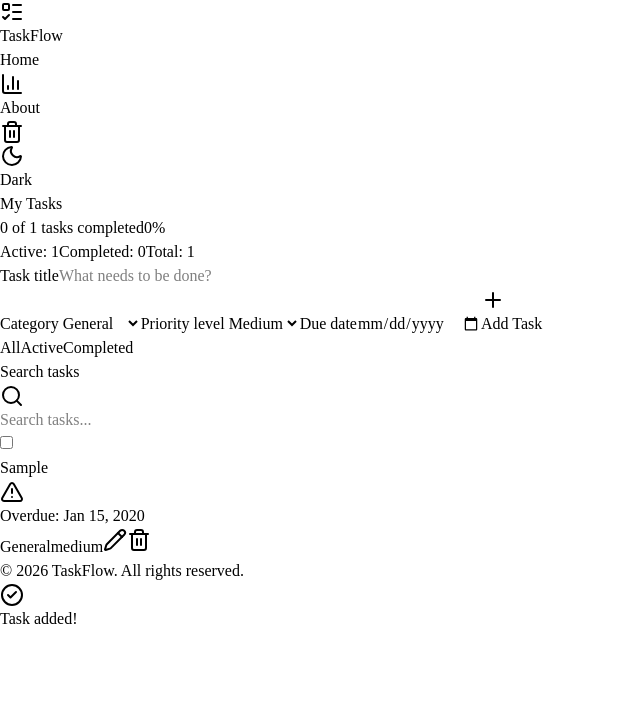
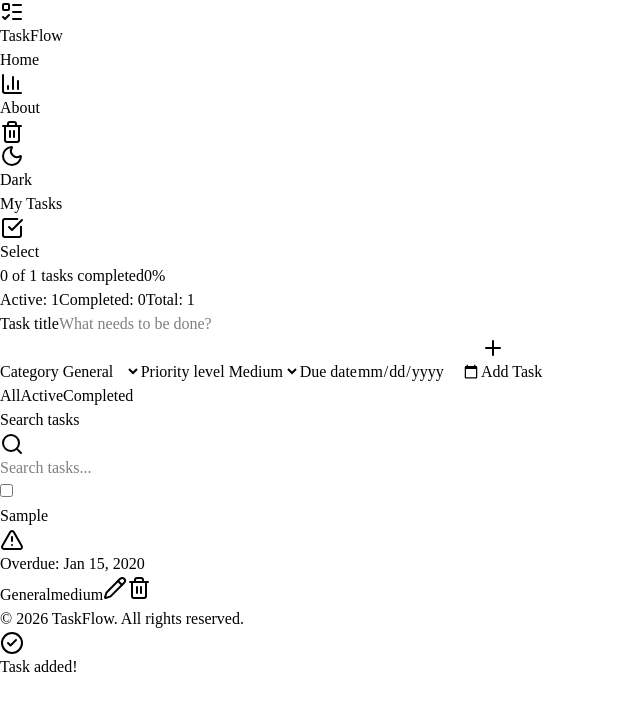
Before and after one commit to sieve-dev-sudo/taskflow-frontend, a React (Vite) app: page / in a window 1280 px wide. Both pictures are taken after typing "Sample", "2020-01-15" into the empty fields and a click on the button "Add Task". Shown: the top 710 px of the page, without its empty margins (0-640 px from the left). Built offline with nearby package versions, Linux system fonts and the light colour scheme.

Commit message:
feat: add Select mode toggle button to enter bulk selection

```diff
--- a/src/pages/Home.jsx
+++ b/src/pages/Home.jsx
@@ -1,4 +1,5 @@
 import { useState } from 'react'
+import { CheckSquare } from 'lucide-react'
 import TaskForm from '../components/TaskForm'
 import TaskList from '../components/TaskList'
 import TaskFilter from '../components/TaskFilter'
@@ -14,6 +15,7 @@ function Home() {
   const { showToast } = useToast()
   const [filter, setFilter] = useState('All')
   const [searchQuery, setSearchQuery] = useState('')
+  const [selectionMode, setSelectionMode] = useState(false)
   const [selectedIds, setSelectedIds] = useState([])
 
   const filteredTasks = tasks
@@ -34,23 +36,47 @@ function Home() {
     )
   }
 
+  const handleToggleSelectionMode = () => {
+    setSelectionMode((prev) => !prev)
+    setSelectedIds([])
+  }
+
   const handleBulkComplete = () => {
     bulkComplete(selectedIds)
     showToast(`${selectedIds.length} task(s) completed`, 'success')
     setSelectedIds([])
+    setSelectionMode(false)
   }
 
   const handleBulkDelete = () => {
     bulkDelete(selectedIds)
     showToast(`${selectedIds.length} task(s) moved to trash`, 'delete')
     setSelectedIds([])
+    setSelectionMode(false)
   }
 
   return (
     <div className="space-y-6">
-      <h2 className="text-2xl font-semibold text-slate-900 dark:text-slate-100">
-        My Tasks
-      </h2>
+      <div className="flex items-center justify-between">
+        <h2 className="text-2xl font-semibold text-slate-900 dark:text-slate-100">
+          My Tasks
+        </h2>
+        {tasks.length > 0 && (
+          <button
+            onClick={handleToggleSelectionMode}
+            aria-pressed={selectionMode}
+            className={`flex items-center gap-1.5 px-3 py-1.5 text-sm rounded-lg border focus:outline-none focus-visible:ring-2 focus-visible:ring-indigo-500 ${
+              selectionMode
+                ? 'bg-indigo-600 text-white border-indigo-600'
+                : 'text-slate-600 dark:text-slate-300 border-slate-300 dark:border-slate-700 hover:bg-slate-100 dark:hover:bg-slate-800'
+            }`}
+          >
+            <CheckSquare className="w-4 h-4" />
+            {selectionMode ? 'Cancel' : 'Select'}
+          </button>
+        )}
+      </div>
+
       {isLoading ? (
         <StatsDashboardSkeleton />
       ) : (
@@ -73,6 +99,7 @@ function Home() {
         <TaskList
           tasks={filteredTasks}
           hasActiveSearch={hasActiveSearch}
+          selectionMode={selectionMode}
           selectedIds={selectedIds}
           onToggleSelect={handleToggleSelect}
         />
```
